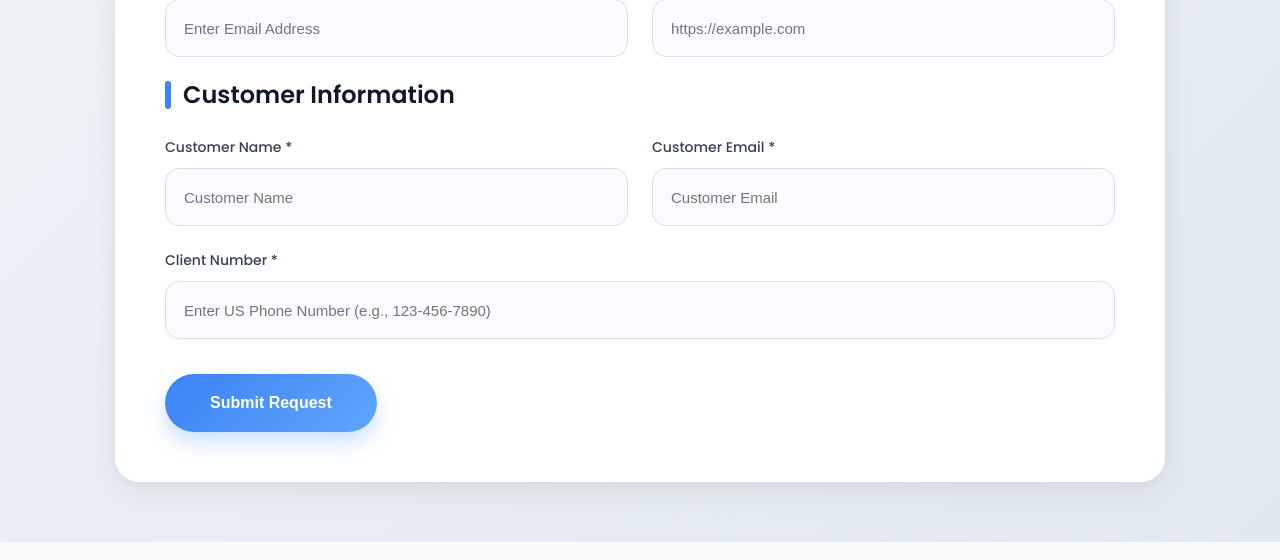
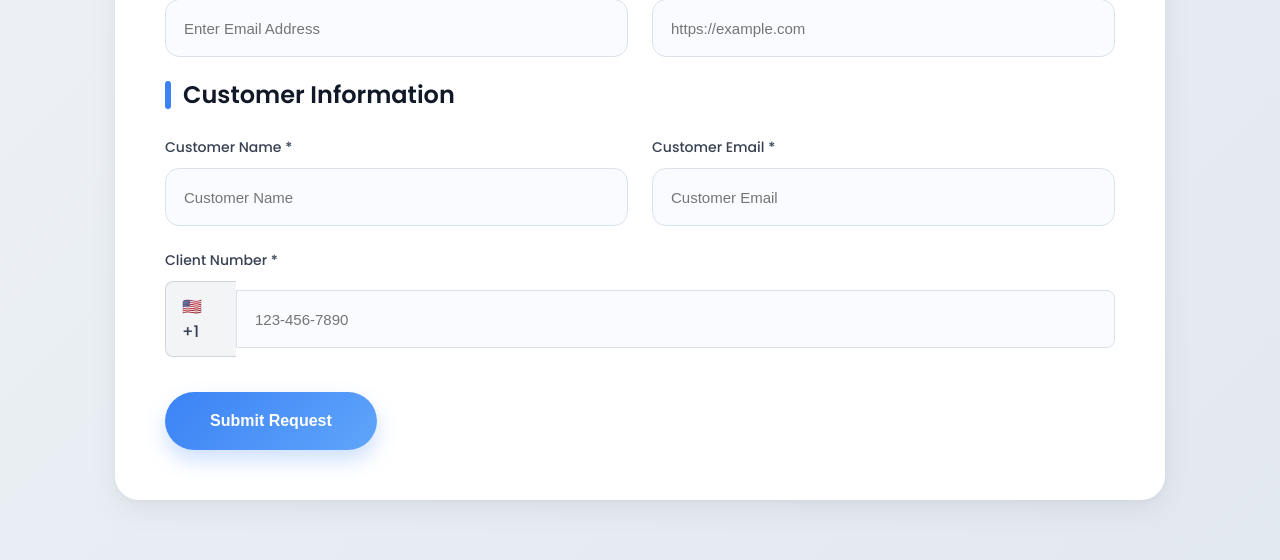
Before and after one commit to mujtabayousuf165-a11y/domain-management, a PHP site: page / in a window 1280 px wide. Shown: the part 733-1293 px from the top of the page. Run offline with PHP 8.4, Linux system fonts and the light colour scheme; some libraries are stand-ins or nearby versions.

Commit message:
ClientNumberFlag

```diff
--- a/index.php
+++ b/index.php
@@ -603,7 +603,10 @@ $conn->close();
 
                     <div class="form-group full-width">
                         <label>Client Number *</label>
-                        <input type="text" class="form-control" name="client_number" placeholder="Enter US Phone Number (e.g., 123-456-7890)" required>
+                        <div style="display: flex; align-items: center;">
+                            <span style="background: #f3f4f6; border: 1px solid #d1d5db; border-right: none; padding: 12px 16px; border-radius: 8px 0 0 8px; font-weight: 500; color: #374151;">🇺🇸 +1</span>
+                            <input type="text" class="form-control" name="client_number" placeholder="123-456-7890" required style="border-radius: 0 8px 8px 0;">
+                        </div>
                     </div>
 
                 </div>
@@ -767,17 +770,17 @@ $conn->close();
                 }
             }
 
-            // Check client number for US phone format
+            // Check client number for US phone format (without +1 since it's already shown)
             const clientNumberInput = document.querySelector('input[name="client_number"]');
             if (clientNumberInput) {
                 const phoneValue = clientNumberInput.value.trim();
-                // US phone number regex: supports (123) 456-7890, 123-456-7890, 123.456.7890, 1234567890, +1 123-456-7890
-                const usPhoneRegex = /^(\+1\s?)?(\(\d{3}\)|\d{3})[\s.-]?\d{3}[\s.-]?\d{4}$/;
+                // US phone number regex: supports (123) 456-7890, 123-456-7890, 123.456.7890, 1234567890
+                const usPhoneRegex = /^(\(\d{3}\)|\d{3})[\s.-]?\d{3}[\s.-]?\d{4}$/;
                 if (!usPhoneRegex.test(phoneValue)) {
                     clientNumberInput.style.borderColor = '#ef4444';
                     clientNumberInput.scrollIntoView({ behavior: 'smooth', block: 'center' });
                     clientNumberInput.focus();
-                    showToaster('Please enter a valid US phone number (e.g., (123) 456-7890 or 123-456-7890)', 'error');
+                    showToaster('Please enter a valid US phone number (e.g., 123-456-7890)', 'error');
                     return;
                 }
             }
```
